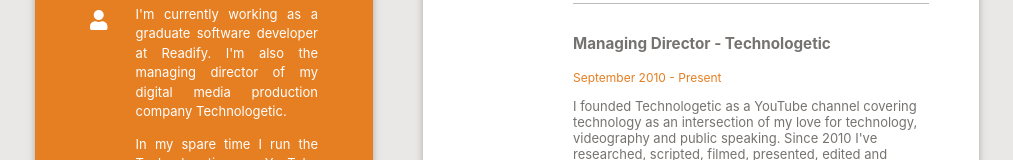
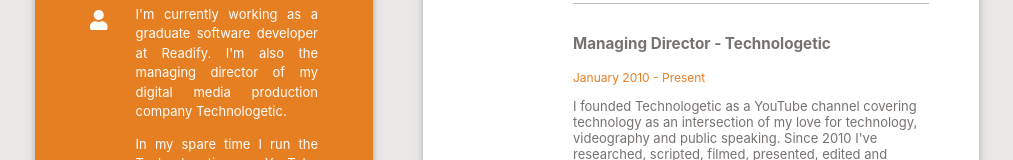
Before and after one commit to Samywamy10/personal-website, a React (Create React App) app: page / in a window 1280 px wide. Shown: the part 556-716 px from the top of the page, without its empty margins (133-1146 px from the left). Built offline with nearby package versions, Linux system fonts and the light colour scheme.

Commit message:
Fix max width to account for s10

```diff
--- a/src/App.css
+++ b/src/App.css
@@ -29,7 +29,7 @@
 }
 
 /* Smartphones (portrait and landscape) ----------- */
-@media only screen and (max-width : 400px) {
+@media only screen and (max-width : 413px) {
     body {
         padding:0;
     }
--- a/src/components/Blog/Blog.tsx
+++ b/src/components/Blog/Blog.tsx
@@ -1,4 +1,4 @@
-import React, { useEffect, useState, Ref } from "react";
+import React, { useEffect, useState } from "react";
 import './Blog.css';
 import RSSParser from 'rss-parser';
 import BlogPost from "../BlogPost/BlogPost";
@@ -18,7 +18,7 @@
 }
 
 const Blog: React.FC<BlogTypes> = ({isVisible = true, match, history}) => {
-    const [currentPost, setCurrentPost] = useState(match.params.postname);
+    const [currentPost] = useState(match.params.postname);
     const [items, setItems] = useState<undefined | RSSParser.Item[]>([]);
 
     async function fetchData() {
--- a/src/components/Resume/Resume.tsx
+++ b/src/components/Resume/Resume.tsx
@@ -10,7 +10,7 @@
     {
       title: "Graduate Developer",
       organisation: "Readify",
-      startDate: Moment("01-01-2018"),
+      startDate: Moment("01-01-2018","DD-MM-YYYY"),
       endDate: null,
       description: "Working in Readify's Managed Services team, doing sustained engineering for a range of customers. In the past, I have worked on creating a scheduling web application to reduce time spent allocating resources within the team from 3 days to 3 hours a month, using C# & ASP.NET for the back end, and React+Redux for the interactive UI. I've also worked on other projects using Angular and .NET Core.",
       skills: ["C#","ASP.NET", ".NET Core", "React + Redux", "Angular", "JavaScript", "HTML + CSS", "Scrum", "Kanban", "Azure DevOps", "Git", "stakeholder engagement", "teamwork", "attention to detail"]
@@ -18,7 +18,7 @@
     {
       title: "Managing Director",
       organisation: "Technologetic",
-      startDate: Moment("09-01-2010"),
+      startDate: Moment("09-01-2010","DD-MM-YYYY"),
       endDate: null,
       description: "I founded Technologetic as a YouTube channel covering technology as an intersection of my love for technology, videography and public speaking. Since 2010 I've researched, scripted, filmed, presented, edited and published over 170 videos, with no end in sight! Recently I've begun using the Technologetic brand to offer videography, photography and other online media creation services to anyone. Find out more at technologetic.com.",
       skills: ["Videography", "video editing", "photography", "photo editing", "public speaking", "educating & instructing", "digital promotion", "social media", "web development"]
@@ -26,7 +26,7 @@
     {
       title: "Venue Technician",
       organisation: "Haileybury",
-      startDate: Moment("01-01-2015"),
+      startDate: Moment("01-01-2015","DD-MM-YYYY"),
       endDate: null,
       description: "After being heavily involved in the technical side of most assemblies, live music, plays & musicals and other live events during my time at Haileybury, I was employed to continue to provide AV support. This has also extended to corporate events suchs as launches or school open days across the four campuses in Victoria. It includes working in large teams on big productions, to working autonomously and discretely at corporate events.",
       skills: ["Audio engineering", "lighting design & operation", "AV support", "general facilities tasks", "teamwork", "independence", "attention to detail"]
@@ -34,16 +34,16 @@
     {
       title: "Supervisor/Front of House",
       organisation: "Palace Cinemas",
-      startDate: Moment("05-01-2014"),
-      endDate: Moment("08-01-2018"),
+      startDate: Moment("05-01-2014","DD-MM-YYYY"),
+      endDate: Moment("08-01-2018","DD-MM-YYYY"),
       description: "Working as part of a team at the box office, I primarily sell tickets and concession items. This role involves wearing many hats, from being a coffee barista in the morning, to a bartender at night, and a warm welcome and first port of call to cinema patrons throughout the day. I also take on a supervisor role, managing up to ten staff at a time, handling large amounts of money and being ultimately responsible for customer satisfaction at the time.",
       skills: ["PoS and EFTPOS operation", "responsible service of alcohol", "teamwork", "customer service", "cleaning", "restocking", "closing", "AV programming & operation"]
     },
     {
       title: "Summer Research Student",
       organisation: "Monash University",
-      startDate: Moment("12-01-2016"),
-      endDate: Moment("03-01-2017"),
+      startDate: Moment("12-01-2016","DD-MM-YYYY"),
+      endDate: Moment("03-01-2017","DD-MM-YYYY"),
       description: "Worked on a project for Woodside energy, enabling multiple users across the internet to simultaneously view and interact with 3D models in the browser. In particular, this project was enabling collaboration and discussion between researchers in Melbourne, and gas pipeline teams in Perth.",
       skills: ["NodeJS", "Python", "React + Redux", "JavaScript", "jQuery", "HTML + CSS"]
     }
@@ -53,16 +53,16 @@
     {
       title: "Bachelor of Informations & Computation Advanced (Honours)",
       organisation: "Monash University",
-      startDate: Moment("03-01-2015"),
-      endDate: Moment("06-01-2019"),
+      startDate: Moment("03-01-2015","DD-MM-YYYY"),
+      endDate: Moment("06-01-2019","DD-MM-YYYY"),
       description: "Majoring in Computer Science while taking electives in journalism. Distinction average. Worked on an evacuation simulation tool for my honours thesis. Also completed several other research projects including a summer research scholarship. Involved in student mentoring.",
       skills: []
     },
     {
       title: "VCE",
       organisation: "Haileybury College",
-      startDate: Moment("01-01-2009"),
-      endDate: Moment("11-01-2014"),
+      startDate: Moment("01-01-2009","DD-MM-YYYY"),
+      endDate: Moment("11-01-2014","DD-MM-YYYY"),
       description: "Achieved an ATAR in the top 3% of the country while being involved in a huge range of extra-curricular activites including school leadership, debating, backstage crew and sports in my senior years of schooling. A highlight was receiving a Premier's Award for VCE Music Technology.",
       skills: []
     }
```
